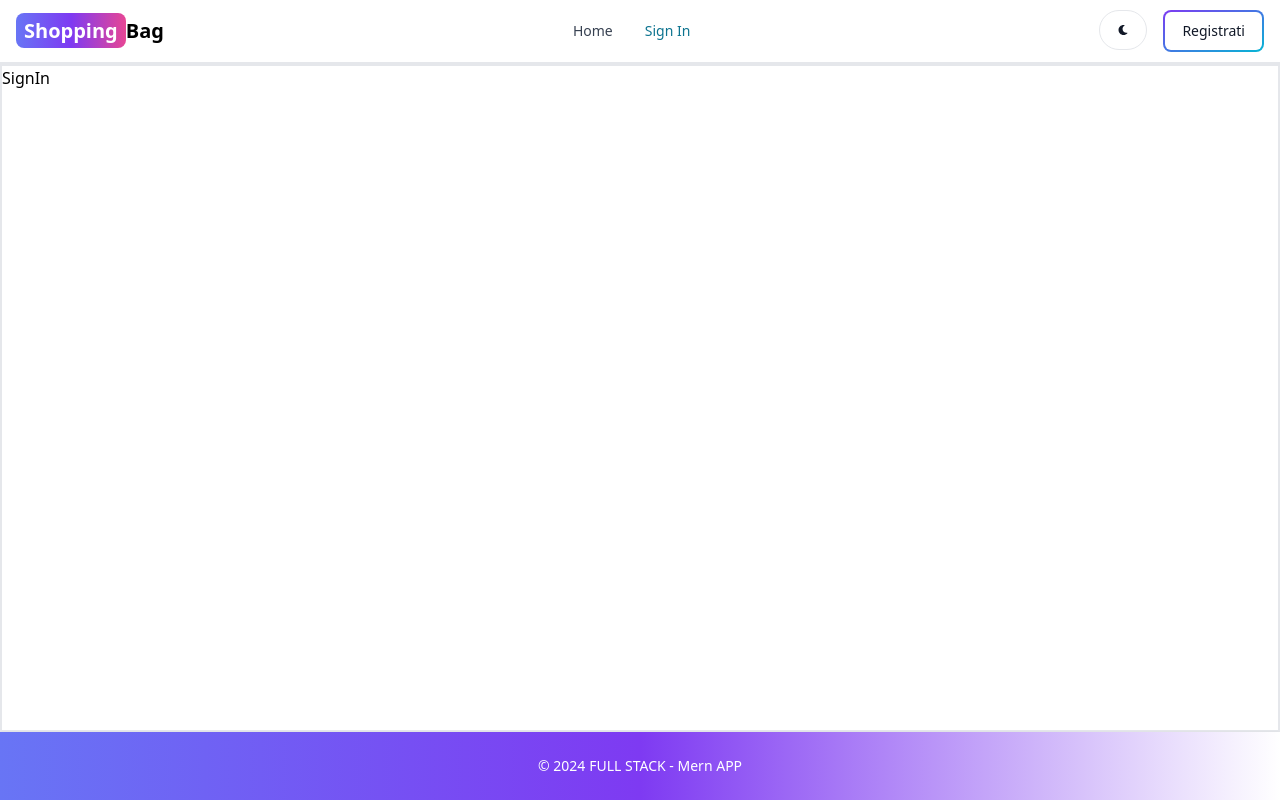
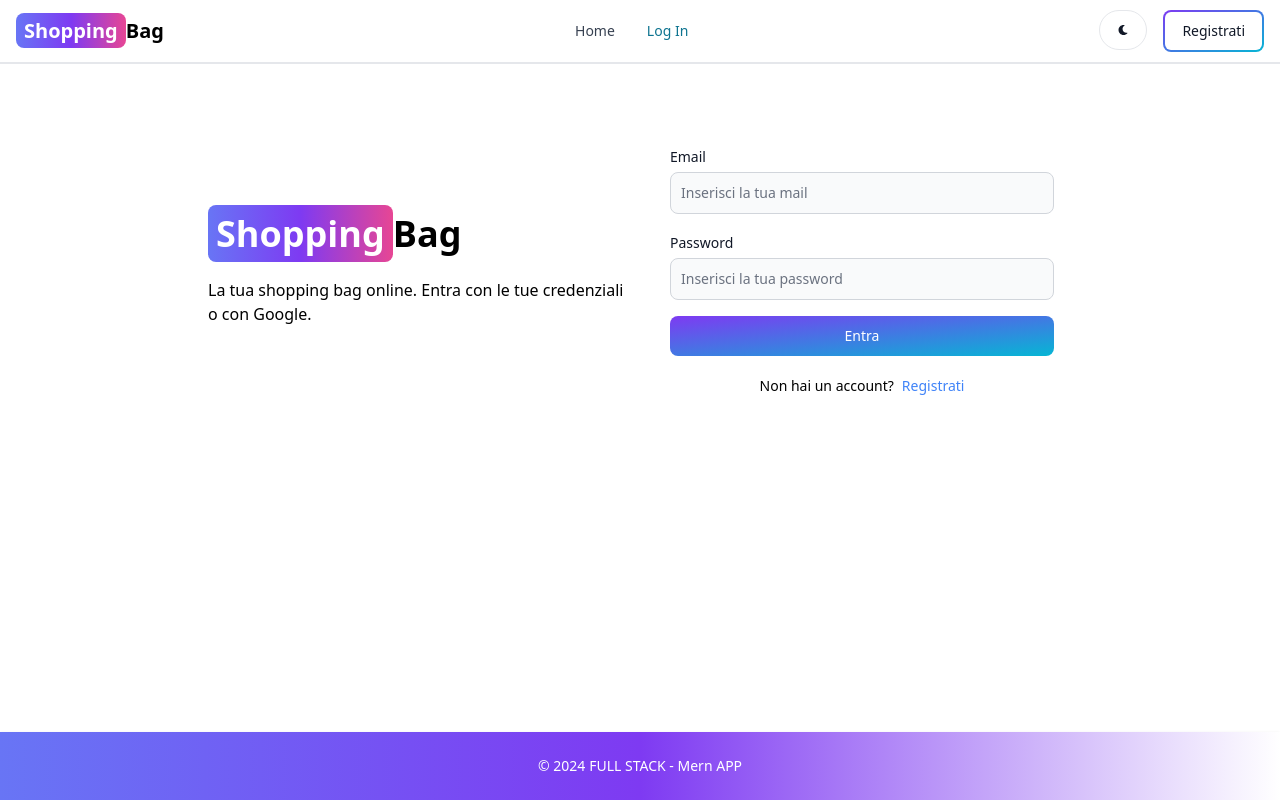
Before and after one commit to brasi86/mern-shopping-bag, a React (Vite) app in the folder client/: page /sign-in in a window 1280 px wide. Built offline with nearby package versions, Linux system fonts and the light colour scheme.

Commit message:
pagina di login completata

```diff
--- a/client/src/components/Header.jsx
+++ b/client/src/components/Header.jsx
@@ -31,7 +31,7 @@ export default function Header() {
           <Link to="/">Home</Link>
         </Navbar.Link>
         <Navbar.Link active={path === "/sign-in"} as="div">
-          <Link to="/sign-in">Sign In</Link>
+          <Link to="/sign-in">Log In</Link>
         </Navbar.Link>
       </Navbar.Collapse>
     </Navbar>
--- a/client/src/pages/Home.jsx
+++ b/client/src/pages/Home.jsx
@@ -1,3 +1,3 @@
 export default function Home() {
-  return <div className=" ">Home</div>;
+  return <div className="flex-1">Home</div>;
 }
--- a/client/src/pages/SignIn.jsx
+++ b/client/src/pages/SignIn.jsx
@@ -1,3 +1,112 @@
+import { Alert, Button, Label, Spinner, TextInput } from "flowbite-react";
+import { useState } from "react";
+import { Link, useNavigate } from "react-router-dom";
+
 export default function SignIn() {
-  return <div className="flex-1 h-screen border-2">SignIn</div>;
+  const [formData, setFormData] = useState({});
+  const [loading, setLoading] = useState(null);
+  const [errorMessage, setErrorMessage] = useState(null);
+  const navigate = useNavigate();
+
+  const handleChange = (e) => {
+    setFormData({ ...formData, [e.target.id]: e.target.value.trim() });
+  };
+
+  const handleSubmit = async (e) => {
+    e.preventDefault();
+
+    if (!formData.email || !formData.password) {
+      return setErrorMessage("Inserisci tutti i campi.");
+    }
+
+    try {
+      setLoading(true);
+      setErrorMessage(null);
+      const res = await fetch("api/auth/signin", {
+        method: "POST",
+        headers: { "Content-Type": "application/json" },
+        body: JSON.stringify(formData),
+      });
+
+      const data = await res.json();
+
+      if (data.success === false) {
+        setLoading(false);
+        return setErrorMessage(data.message);
+      }
+
+      if (res.ok) {
+        navigate("/");
+      }
+      setLoading(false);
+    } catch (error) {
+      setErrorMessage(error.message);
+      setLoading(false);
+    }
+  };
+
+  return (
+    <div className="mt-20 mb-10 flex-1">
+      <div className="wrapper | px-4 max-w-4xl mx-auto flex flex-col md:flex-row md:items-center gap-6">
+        <div className="left-side | flex-1  text-center md:text-left">
+          <Link to="/" className="text-4xl font-semibold dark:text-white">
+            <span className="px-2 py-1 bg-gradient-to-r from-indigo-500 via-purple-600 to-pink-500 rounded-lg text-white">
+              Shopping
+            </span>
+            Bag
+          </Link>
+          <p className="text-center md:text-left mt-6">
+            La tua shopping bag online. Entra con le tue credenziali o con
+            Google.
+          </p>
+        </div>
+        <div className="right-side | flex-1">
+          <form
+            onSubmit={handleSubmit}
+            className="flex flex-col gap-4 max-w-sm mx-auto"
+          >
+            <div className="email | space-y-1">
+              <Label value="Email" />
+              <TextInput
+                onChange={handleChange}
+                type="email"
+                placeholder="Inserisci la tua mail"
+                id="email"
+              />
+            </div>
+            <div className="password | space-y-1">
+              <Label value="Password" />
+              <TextInput
+                onChange={handleChange}
+                type="password"
+                placeholder="Inserisci la tua password"
+                id="password"
+              />
+            </div>
+            <Button type="submit" gradientDuoTone="purpleToBlue">
+              {loading ? (
+                <>
+                  <Spinner size="sm" />
+                  <span className=" pl-3">Attendi...</span>
+                </>
+              ) : (
+                "Entra"
+              )}
+            </Button>
+          </form>
+          <div className=" flex gap-2 text-sm mt-5 justify-center">
+            <span>Non hai un account?</span>
+            <Link className=" text-blue-500" to="/sign-up">
+              Registrati
+            </Link>
+          </div>
+          {errorMessage && (
+            <Alert className="mt-5 max-w-sm mx-auto border" color="failure">
+              {errorMessage}
+            </Alert>
+          )}
+        </div>
+      </div>
+    </div>
+  );
 }
--- a/client/src/pages/SignUp.jsx
+++ b/client/src/pages/SignUp.jsx
@@ -110,7 +110,7 @@ export default function SignUp() {
           <div className=" flex gap-2 text-sm mt-5 justify-center">
             <span>Hai già un account?</span>
             <Link className=" text-blue-500" to="/sign-in">
-              Sign In
+              Log In
             </Link>
           </div>
           {errorMessage && (
```
